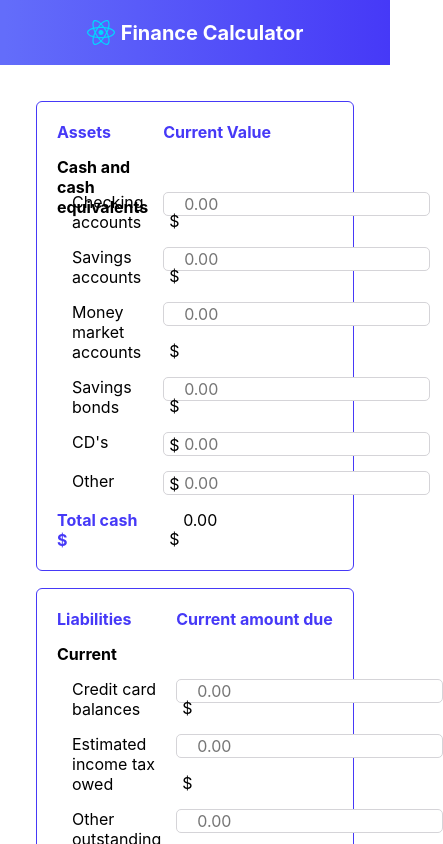
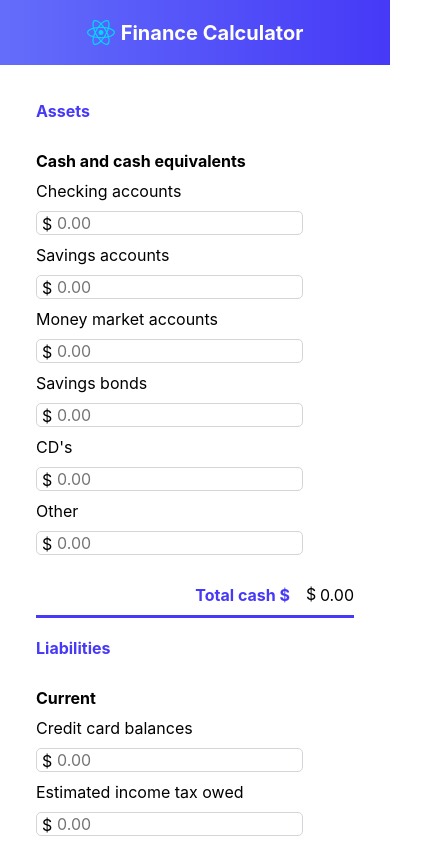
Before and after one commit to tphecht/financeCalc, a React (Vite) app: page / in a window 390 px wide. Shown: the top 844 px of the page, 443 px wide, since content can reach past the window. Built offline with nearby package versions, Linux system fonts and the light colour scheme.

Commit message:
some mobile styling

```diff
--- a/src/App.jsx
+++ b/src/App.jsx
@@ -28,7 +28,7 @@ function App() {
       <main>
         <div className='form'>
           <div className='form--section'>Assets</div>
-          <div className='form--section'>Current Value</div>
+          <div className='form--section large-only'>Current Value</div>
           <div className='form--subSection'>Cash and cash equivalents</div>
           <br />
           <FinanceInputList category="assets" updateTotal={updateTotal} />
@@ -39,7 +39,7 @@ function App() {
         </div>
         <div className='form'>
           <div className='form--section'>Liabilities</div>
-          <div className='form--section'>Current amount due</div>
+          <div className='form--section large-only'>Current amount due</div>
           <div className='form--subSection'>Current</div>
           <br />
           <FinanceInputList category="currentLiabilities" updateTotal={updateTotal} />
--- a/src/index.css
+++ b/src/index.css
@@ -33,16 +33,15 @@ main {
 }
 
 .form {
-  display: grid;
-  grid-template: 20px 20px / 2fr 1fr;
-  gap: 15px;
-  margin: auto;
-  margin-bottom: 17px;
-  max-width: 600px;
-  border: 1px solid #4639f7;
-  border-radius: 6px;
-  padding: 20px
+  display: flex;
+  flex-direction: row;
+  flex-wrap: wrap;
+  gap: 10px;
+  border-bottom: 3px solid #4639f7;
+  margin-bottom: 20px;
+  padding-bottom:10px;
 }
+
 
 .form--section,
 .form--total {
@@ -59,6 +58,20 @@ main {
   font-weight: bold;
 }
 
+.form--section {
+  width: 100%;
+}
+
+.form--subSection,
+.form--output {
+  margin-top: 20px;
+}
+
+.form--total {
+  margin-top: 20px;
+  margin-left: auto;
+}
+
 .form--input {
   font-family: "Inter", sans-serif;
   border-radius: 5px;
@@ -71,8 +84,50 @@ main {
   text-indent: 5px;
 }
 
+.large-only {
+  display: none;
+}
+
+  @media all and (min-width:576px) {
+
+    .form {
+      display: grid;
+      grid-template: 20px 20px / 2fr 1fr;
+      gap: 15px;
+      margin: auto;
+      margin-bottom: 17px;
+      max-width: 600px;
+      border: 1px solid #4639f7;
+      border-radius: 6px;
+      padding: 20px
+    }
+
+    .form--total {
+      width: auto;
+      margin-left: auto;
+    }
+
+    .input--label {
+      margin-left: 15px;
+      margin-top: 0px;
+
+    }
+
+    .form--subSection {
+      width: 100%;
+      margin-top: 0px;
+    }
+
+    .form--section {
+      width: auto;
+    }
+    .large-only {
+      display: grid;
+    }
+  }
+
 .input--label {
-  margin-left: 15px
+  width: 100%
 }
 
 div.dollar {
```
